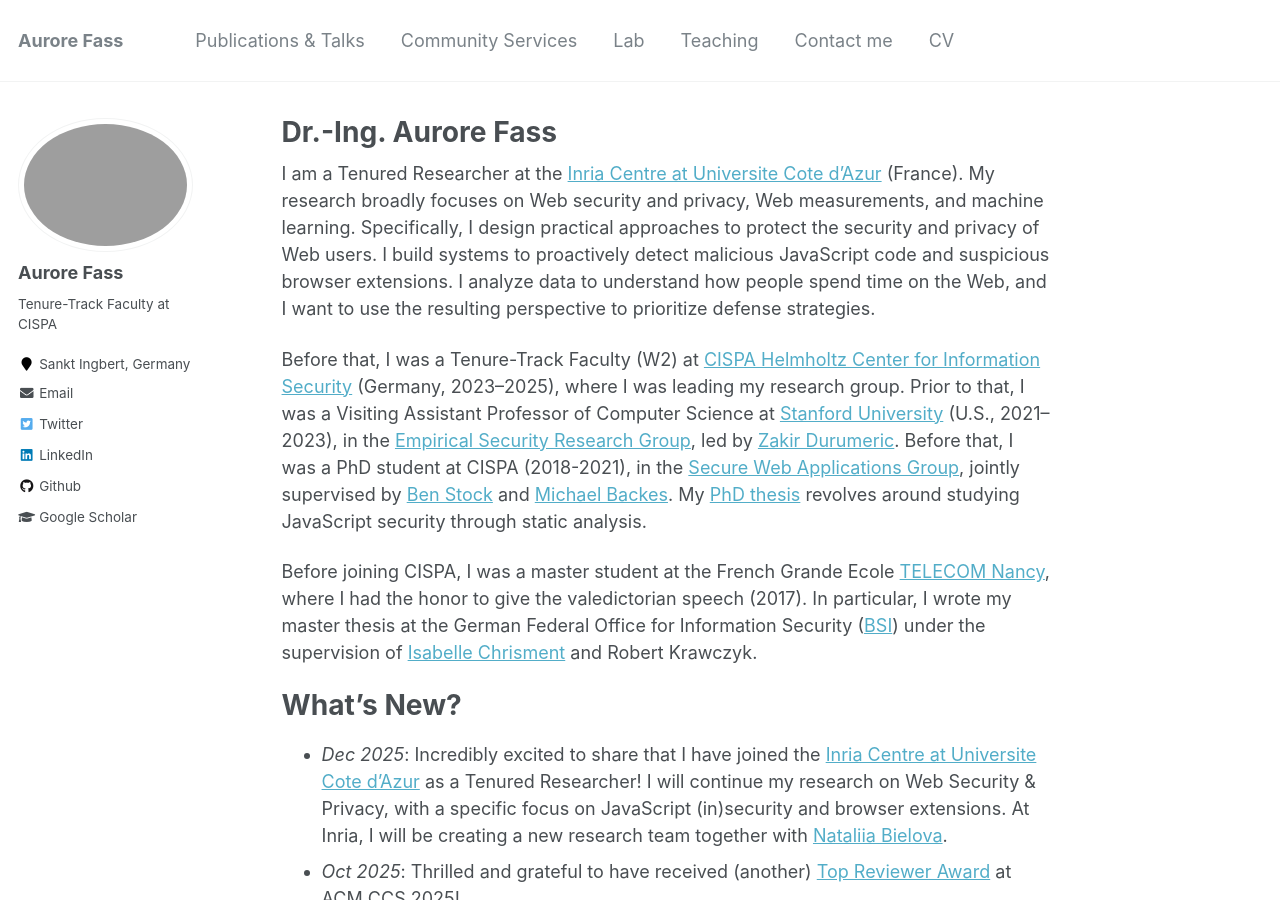
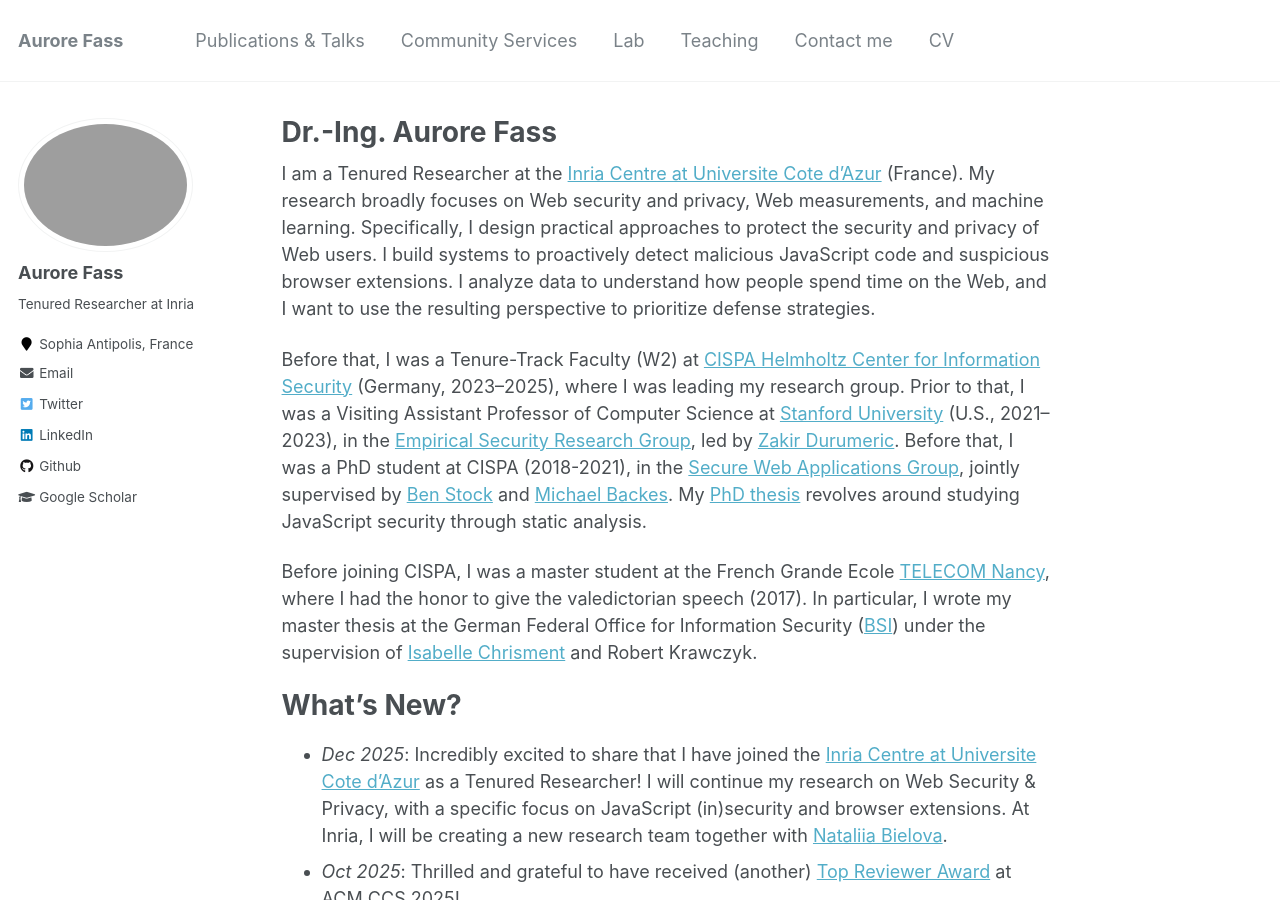
Before and after one commit to Aurore54F/aurore54f.github.io, a Jekyll site: the page built from _pages/about.md, in a window 1280 px wide and 900 px high. Built offline with Jekyll 4.4.1, drawn with Linux system fonts in a browser that asks for light colours.

Commit message:
Updated affiliation to Inria

```diff
--- a/_config.yml
+++ b/_config.yml
@@ -10,7 +10,7 @@ locale                   : "en-US"
 title                    : "Aurore Fass"
 title_separator          : "-"
 name                     : &name "Aurore Fass"
-description              : &description "Tenure-Track Faculty at CISPA"
+description              : &description "Tenured Researcher at Inria"
 url                      : https://aurore54f.github.io # the base hostname & protocol for your site e.g. "https://mmistakes.github.io"
 baseurl                  : "" # the subpath of your site, e.g. "/blog"
 repository               : "aurore54f.github.io"
@@ -82,12 +82,12 @@ analytics:
 author:
   name             : "Aurore Fass"
   avatar           : "Aurore.jpg"
-  bio              : "Tenure-Track Faculty at CISPA"
-  location         : "Sankt Ingbert, Germany"
+  bio              : "Tenured Researcher at Inria"
+  location         : "Sophia Antipolis, France"
   employer         :
   pubmed           :
   googlescholar    : "https://scholar.google.com/citations?hl=en&user=NuD8rUoAAAAJ"
-  email            : "fass@cispa.de"
+  email            : "aurore.fass@inria.fr"
   researchgate     :
   uri              :
   bitbucket        :
```
